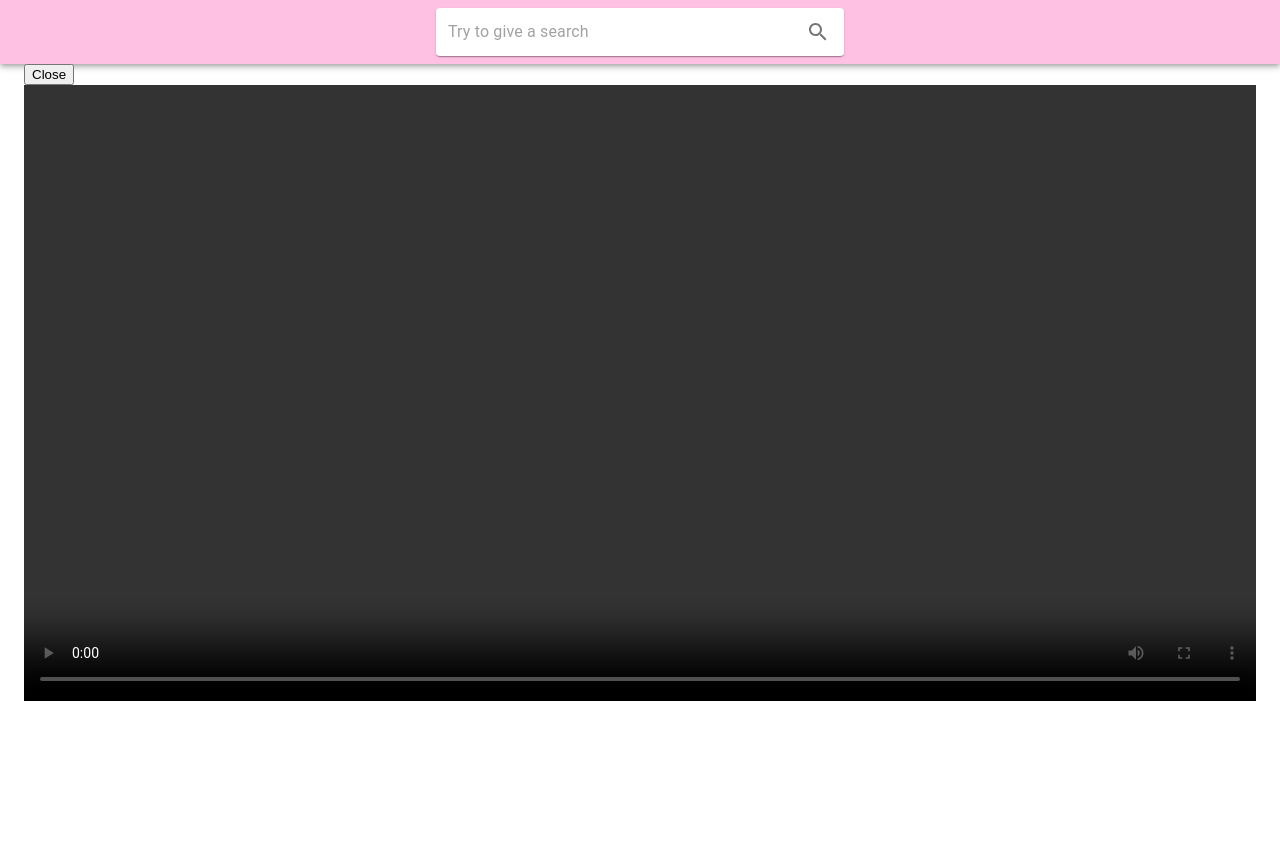
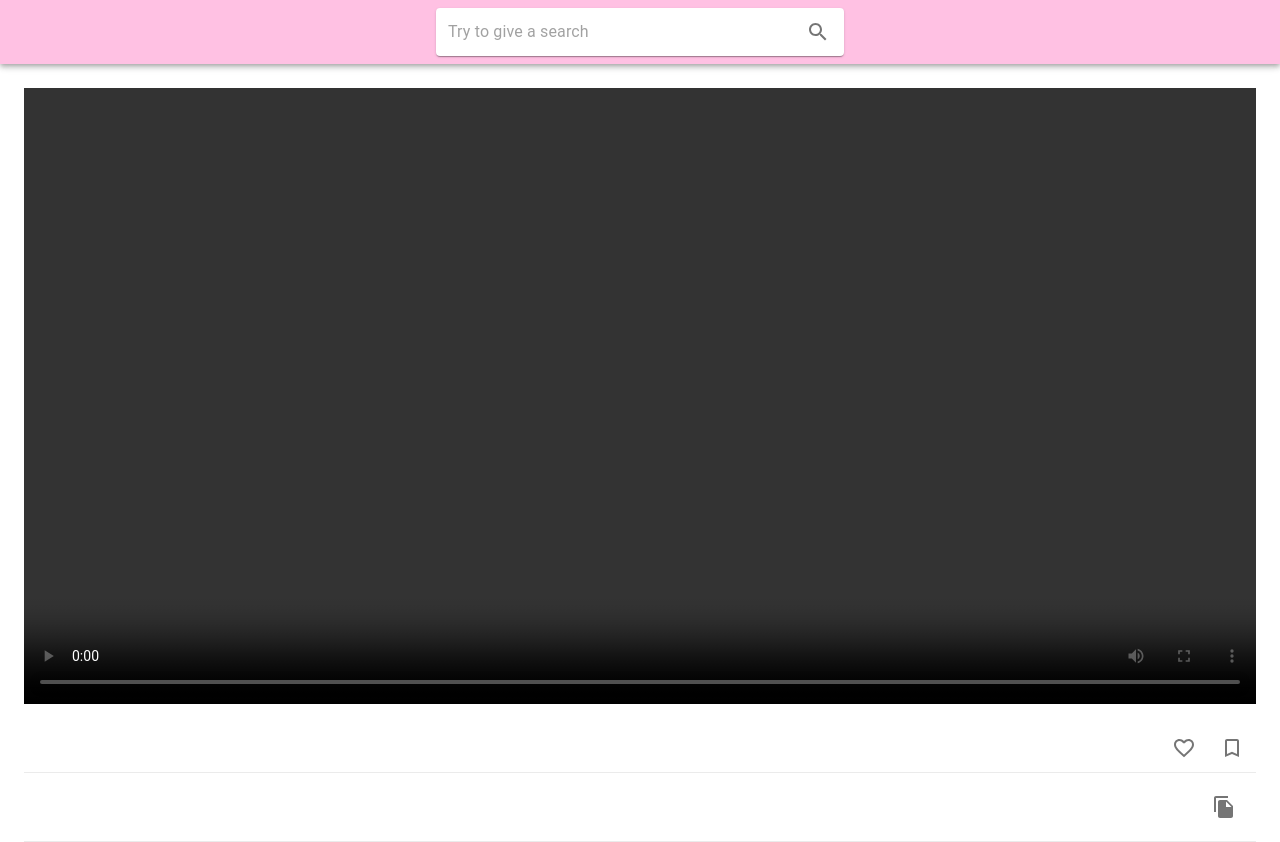
Before and after one commit to chengruixin/file-explorer, a React (Create React App) app in the folder client/: page /video in a window 1280 px wide. Before the commit the page ends 800 px from the top, so only its background shows below. Built offline with nearby package versions, Linux system fonts and the light colour scheme.

Commit message:
complete playvideo page

```diff
--- a/client/src/components/VideoDisplay/index.js
+++ b/client/src/components/VideoDisplay/index.js
@@ -1,41 +1,78 @@
 import React, { useEffect, useState } from 'react'
 import { useHistory } from 'react-router-dom'
-import { Container } from '@material-ui/core'
-import { useVideoURL } from '../../context'
+import {
+    Container,
+    Typography,
+    Divider,
+    Box,
+    Button,
+    IconButton,
+    Paper,
+} from '@material-ui/core'
+import { useVideoInfo } from '../../context'
+import { useStyles } from './style'
+import FavoriteBorderIcon from '@material-ui/icons/FavoriteBorder'
+import FavoriteIcon from '@material-ui/icons/Favorite'
+import BookmarkBorderIcon from '@material-ui/icons/BookmarkBorder'
+import BookmarkIcon from '@material-ui/icons/Bookmark'
+import FileCopyIcon from '@material-ui/icons/FileCopy'
 
 export default function VideoDisplay() {
-    const [videoURL, setVideoURL] = useVideoURL()
+    const [videoInfo, setVideoInfo] = useVideoInfo()
+    const { url, fileName, fileSize, location } = videoInfo
     const history = useHistory()
+    const classes = useStyles()
 
     useEffect(() => {
-        console.log(videoURL);
-        // if (!videoURL) history.push('/')
+        console.log(videoInfo)
     }, [])
-    const handleClose = () => {
-        // const video = document.querySelector('#video-overlay video')
-        // console.log(video)
-        // video.pause()
-        // video.currentTime = 0
-        // setPlayURL(null)
-        console.log('click')
-    }
 
     return (
         <Container>
-            <header>
-                <button onClick={handleClose}>Close</button>
-            </header>
-
             <main>
                 <video
+                    className={classes.verticalMargin}
                     style={{
                         width: '100%',
                     }}
                     controls={true}
                     playsInline
                     type="video/mp4"
-                        src={videoURL}
+                    autoPlay
+                    src={url}
                 ></video>
+
+                <Typography variant="h6" component="h1">
+                    {fileName}
+                </Typography>
+                <Box className={classes.subInfo}>
+                    <Typography className={classes.flexGrow}>
+                        {fileSize}
+                    </Typography>
+                    <IconButton>
+                        <FavoriteBorderIcon />
+                    </IconButton>
+                    <IconButton>
+                        <BookmarkBorderIcon />
+                    </IconButton>
+                </Box>
+
+                <Divider light />
+                <Box className={classes.description}>
+                    <Typography
+                        variant="span"
+                        className={[classes.shallowText, classes.flexGrow]}
+                    >
+                        {location}
+                    </Typography>
+
+                    {/* <Paper> */}
+                    <Button>
+                        <FileCopyIcon className={classes.shallowText} />
+                    </Button>
+                    {/* </Paper> */}
+                </Box>
+                <Divider light />
             </main>
         </Container>
     )
--- /dev/null
+++ b/client/src/components/VideoDisplay/style.js
@@ -0,0 +1,27 @@
+import { makeStyles } from '@material-ui/core/styles'
+
+export const useStyles = makeStyles((theme) => ({
+    verticalMargin: {
+        marginTop: theme.spacing(3),
+        marginBottom: theme.spacing(2),
+    },
+
+    subInfo: {
+        display: 'flex',
+        justifyContent: 'center',
+    },
+    flexGrow: {
+        flexGrow: 1,
+    },
+
+    shallowText: {
+        color: '#757575',
+    },
+
+    description: {
+        marginTop: theme.spacing(2),
+        marginBottom: theme.spacing(2),
+        display: 'flex',
+        alignItems: 'center',
+    },
+}))
--- a/client/src/components/Videos/VideoCard.js
+++ b/client/src/components/Videos/VideoCard.js
@@ -12,7 +12,7 @@ import FavoriteIcon from '@material-ui/icons/Favorite'
 import ShareIcon from '@material-ui/icons/Share'
 import PlayCircleOutlineIcon from '@material-ui/icons/PlayCircleOutline'
 import { useStyles } from './style'
-import { useVideoURL } from '../../context'
+import { useVideoInfo } from '../../context'
 import { useHistory } from 'react-router'
 
 export default function VideoCard({ information, setPlayURL }) {
@@ -26,16 +26,17 @@ export default function VideoCard({ information, setPlayURL }) {
             ? fileName.substring(0, maxFileNameLength)
             : fileName
     const requestURL = `http://localhost:8080/videos?location=${handledFile}`
-    const [videoURL, setVideoURL] = useVideoURL()
+    const [videoInfo, setVideoInfo] = useVideoInfo()
 
     const onPlay = () => {
-        setVideoURL(requestURL)
+        setVideoInfo({
+            url: requestURL,
+            fileName: information.fileName,
+            location: handledFile,
+            fileSize: fileSize,
+        })
         history.push('/video')
     }
-
-    useEffect(() => {
-        console.log(videoURL)
-    }, [videoURL])
 
     return (
         <Card className={classes.root}>
--- a/client/src/context/index.js
+++ b/client/src/context/index.js
@@ -1,19 +1,19 @@
 import React, { useEffect, useState, useContext } from 'react'
 
 const QueryDataContext = React.createContext()
-const VideoURLContext = React.createContext()
+const VideoInfoContext = React.createContext()
 export const useQueryData = () => useContext(QueryDataContext)
-export const useVideoURL = () => useContext(VideoURLContext)
+export const useVideoInfo = () => useContext(VideoInfoContext)
 
 export default function IndexContext({ children }) {
     const [queryData, setQueryData] = useState([])
-    const [videoURL, setVideoURL] = useState(null)
+    const [videoInfo, setVideoInfo] = useState({})
 
     return (
         <QueryDataContext.Provider value={[queryData, setQueryData]}>
-            <VideoURLContext.Provider value={[videoURL, setVideoURL]}>
+            <VideoInfoContext.Provider value={[videoInfo, setVideoInfo]}>
                 {children}
-            </VideoURLContext.Provider>
+            </VideoInfoContext.Provider>
         </QueryDataContext.Provider>
     )
 }
```
Lines whose indentation alone changed are shown as unchanged.
